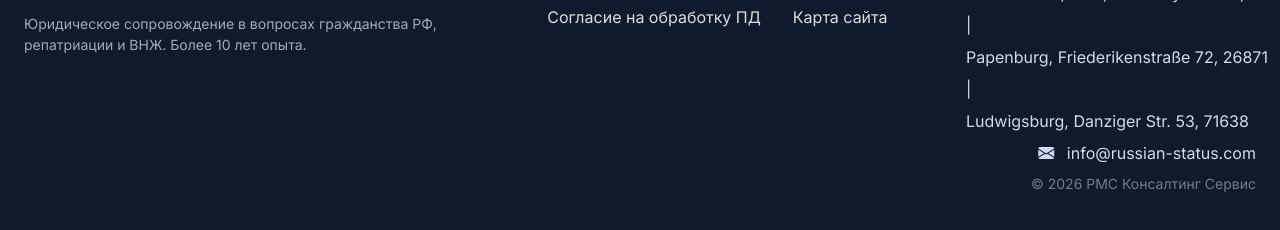
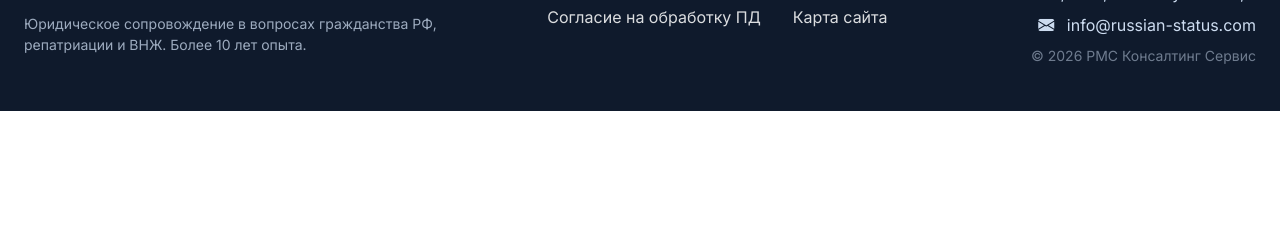
Before and after one commit to Treugolniy/rms_consulting, a plain HTML site: page index.html in a window 1280 px wide. Shown: the part 4480-4710 px from the top of the page. After the commit the page ends 4591 px from the top, so only its background shows below. Drawn offline with nearby package versions, Linux system fonts and the light colour scheme.

Commit message:
Update index.html

```diff
--- a/index.html
+++ b/index.html
@@ -507,10 +507,6 @@
                 <div class="footer-address">
                     <i class="bi bi-geo-alt-fill me-2"></i>
                     <span>Deutschland, Diez, Zuckmayer Str. 6, 65582</span>
-                    <span>|</span>
-                    <span>Papenburg, Friederikenstraße 72, 26871</span>
-                    <span>|</span>
-                    <span>Ludwigsburg, Danziger Str. 53, 71638</span>
                 </div>
                 <div class="mt-2"><i class="bi bi-envelope-fill me-2"></i> info@russian-status.com</div>
                 <div class="mt-2 small opacity-50">© 2026 РМС Консалтинг Сервис</div>
```
